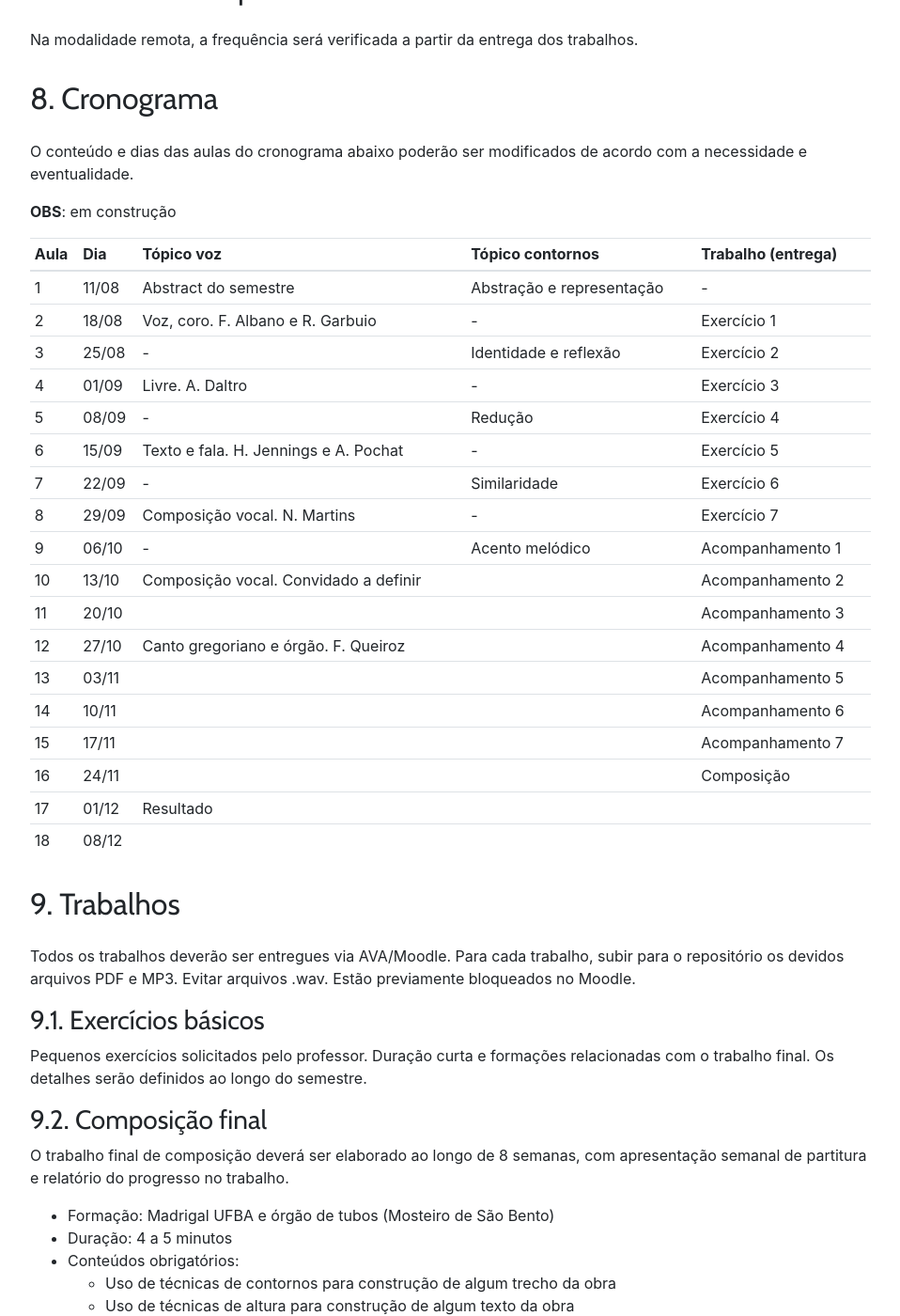
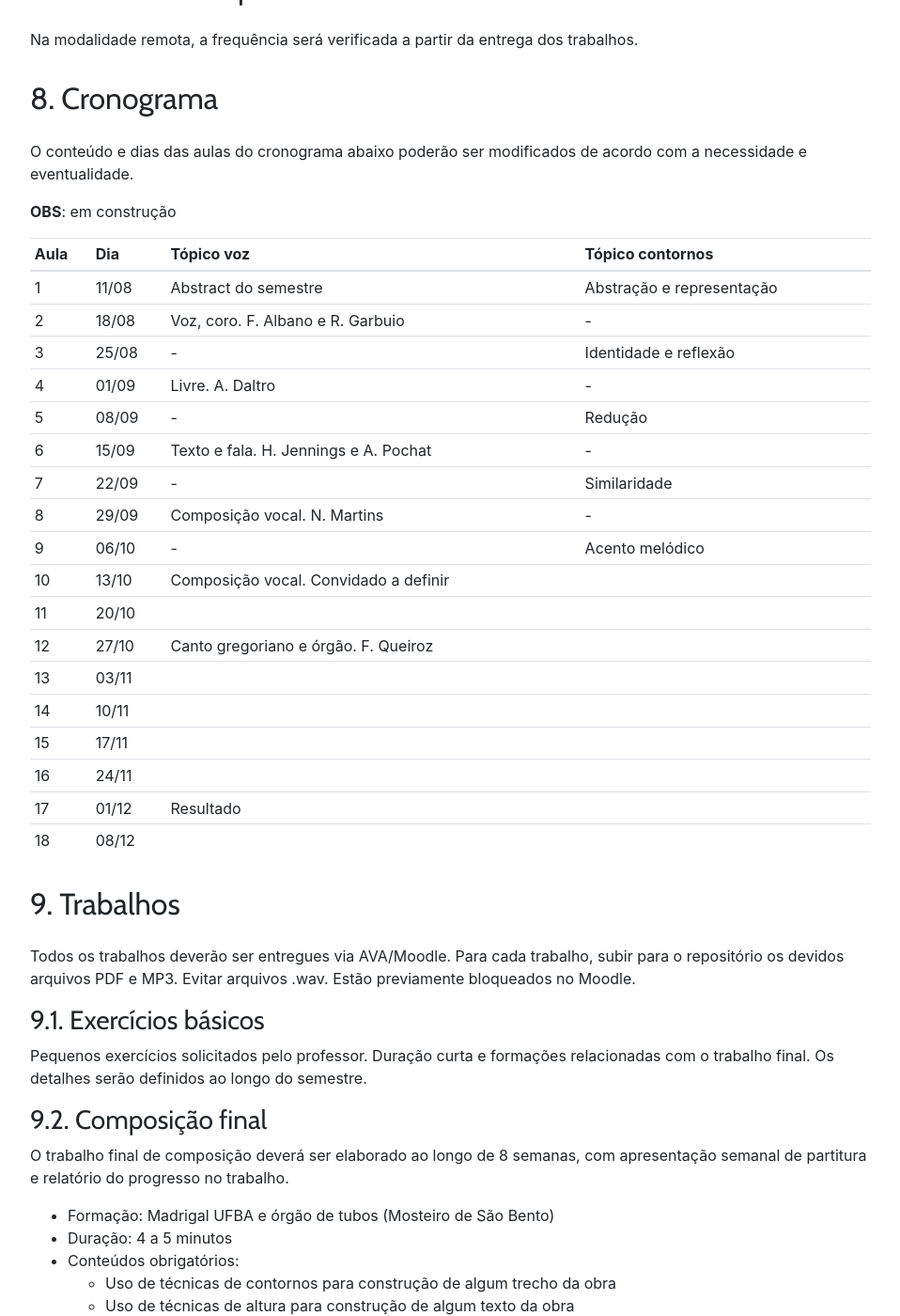
Before and after one commit to kroger/genosmus, a Jekyll site: the page built from _marcos/musb15.md, in a window 1280 px wide and 1400 px high, scrolled down 3690 px. Shown: the whole window at 94% size, without its empty margins (68-1026 px from the left). Built offline with Jekyll 4.4.1, drawn with Linux system fonts in a browser that asks for light colours; nearby versions of some CDN libraries; the table of contents is made by our own code.

Commit message:
Remove trabalhos do cronograma

```diff
--- a/_marcos/musb15.md
+++ b/_marcos/musb15.md
@@ -145,26 +145,26 @@ modificados de acordo com a necessidade e eventualidade.
 
 **OBS**: em construção
 
-| Aula | Dia   | Tópico voz                            | Tópico contornos          | Trabalho (entrega) |
-| ---- | ----- | ------------------------------------- | ------------------------- | ------------------ |
-| 1    | 11/08 | Abstract do semestre                  | Abstração e representação | -                  |
-| 2    | 18/08 | Voz, coro. F. Albano e R. Garbuio     | -                         | Exercício 1        |
-| 3    | 25/08 | -                                     | Identidade e reflexão     | Exercício 2        |
-| 4    | 01/09 | Livre. A. Daltro                      | -                         | Exercício 3        |
-| 5    | 08/09 | -                                     | Redução                   | Exercício 4        |
-| 6    | 15/09 | Texto e fala. H. Jennings e A. Pochat | -                         | Exercício 5        |
-| 7    | 22/09 | -                                     | Similaridade              | Exercício 6        |
-| 8    | 29/09 | Composição vocal. N. Martins          | -                         | Exercício 7        |
-| 9    | 06/10 | -                                     | Acento melódico           | Acompanhamento 1   |
-| 10   | 13/10 | Composição vocal. Convidado a definir |                           | Acompanhamento 2   |
-| 11   | 20/10 |                                       |                           | Acompanhamento 3   |
-| 12   | 27/10 | Canto gregoriano e órgão. F. Queiroz  |                           | Acompanhamento 4   |
-| 13   | 03/11 |                                       |                           | Acompanhamento 5   |
-| 14   | 10/11 |                                       |                           | Acompanhamento 6   |
-| 15   | 17/11 |                                       |                           | Acompanhamento 7   |
-| 16   | 24/11 |                                       |                           | Composição         |
-| 17   | 01/12 | Resultado                             |                           |                    |
-| 18   | 08/12 |                                       |                           |                    |
+| Aula | Dia   | Tópico voz                            | Tópico contornos          |
+| ---- | ----- | ------------------------------------- | ------------------------- |
+| 1    | 11/08 | Abstract do semestre                  | Abstração e representação |
+| 2    | 18/08 | Voz, coro. F. Albano e R. Garbuio     | -                         |
+| 3    | 25/08 | -                                     | Identidade e reflexão     |
+| 4    | 01/09 | Livre. A. Daltro                      | -                         |
+| 5    | 08/09 | -                                     | Redução                   |
+| 6    | 15/09 | Texto e fala. H. Jennings e A. Pochat | -                         |
+| 7    | 22/09 | -                                     | Similaridade              |
+| 8    | 29/09 | Composição vocal. N. Martins          | -                         |
+| 9    | 06/10 | -                                     | Acento melódico           |
+| 10   | 13/10 | Composição vocal. Convidado a definir |                           |
+| 11   | 20/10 |                                       |                           |
+| 12   | 27/10 | Canto gregoriano e órgão. F. Queiroz  |                           |
+| 13   | 03/11 |                                       |                           |
+| 14   | 10/11 |                                       |                           |
+| 15   | 17/11 |                                       |                           |
+| 16   | 24/11 |                                       |                           |
+| 17   | 01/12 | Resultado                             |                           |
+| 18   | 08/12 |                                       |                           |
 {: .table .table-sm}
 
 ## 9. Trabalhos
```
